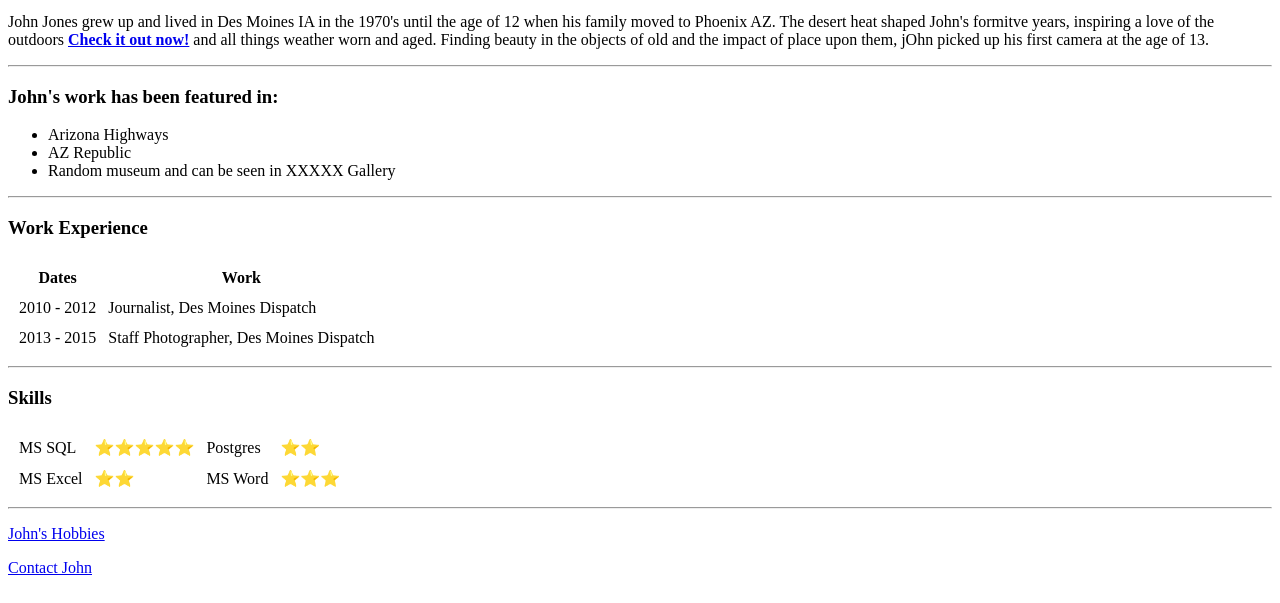
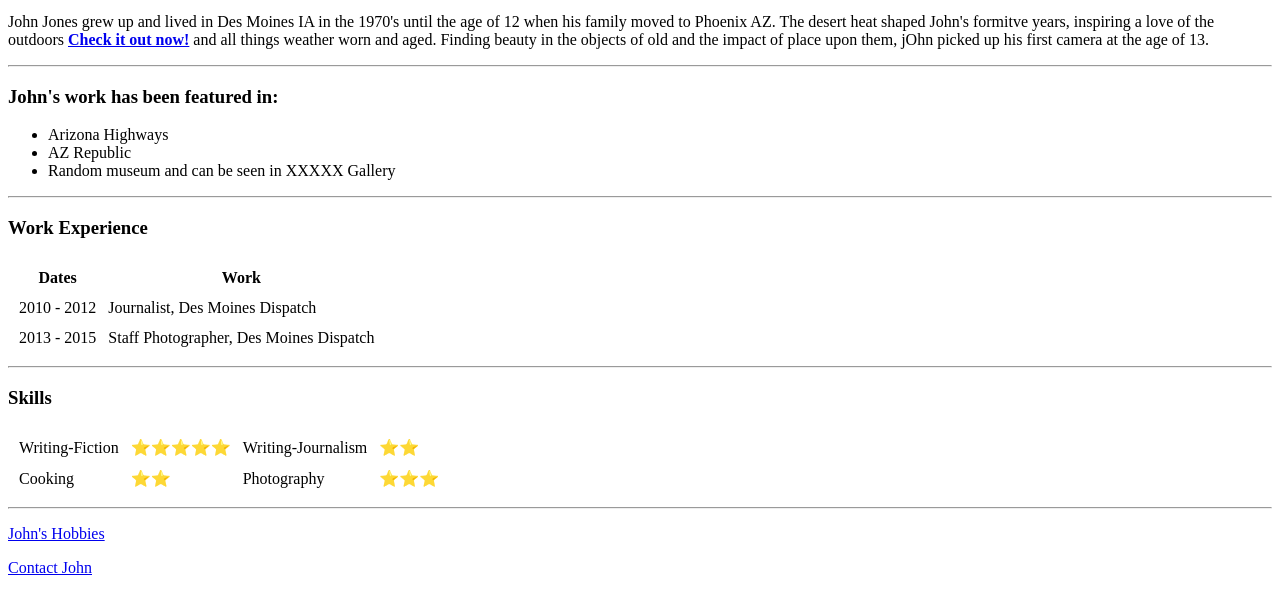
Before and after one commit to shoutwest/GroundFloor, a plain HTML site: page index.html in a window 1280 px wide. Shown: the part 197-800 px from the top of the page. Drawn offline with Linux system fonts and the light colour scheme.

Commit message:
General update

```diff
--- a/index.html
+++ b/index.html
@@ -50,15 +50,15 @@
 <table cellspacing="10">
       <tbody>
         <tr>
-          <td>MS SQL</td>
+          <td>Writing-Fiction </td>
           <td>⭐⭐⭐⭐⭐</td>
-          <td>Postgres</td>
+          <td>Writing-Journalism</td>
           <td>⭐⭐</td>
         </tr>
         <tr>
-          <td>MS Excel</td>
+          <td>Cooking</td>
           <td>⭐⭐</td>
-          <td>MS Word</td>
+          <td>Photography</td>
           <td>⭐⭐⭐</td>
         </tr>
       </tbody>
```
